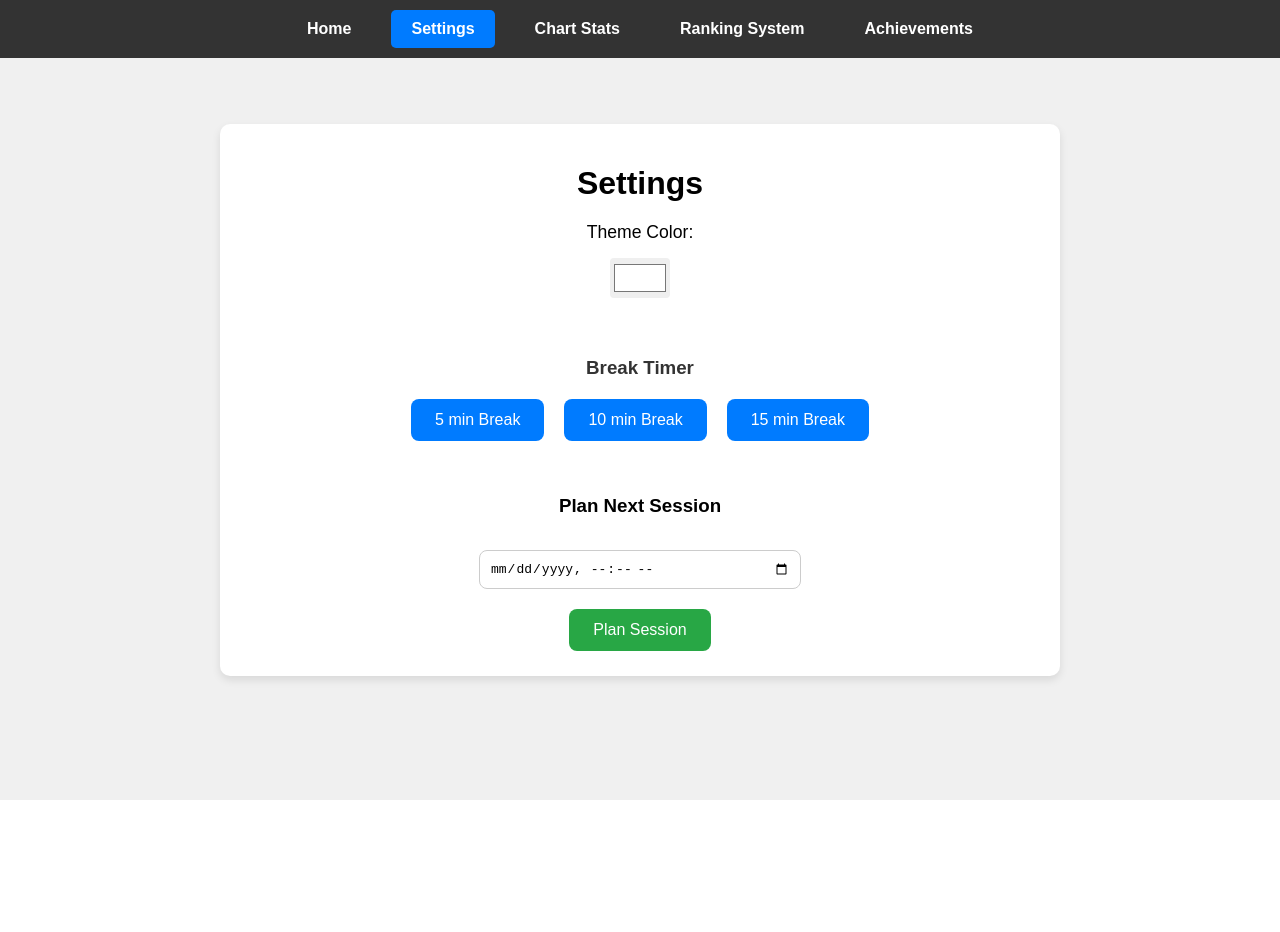
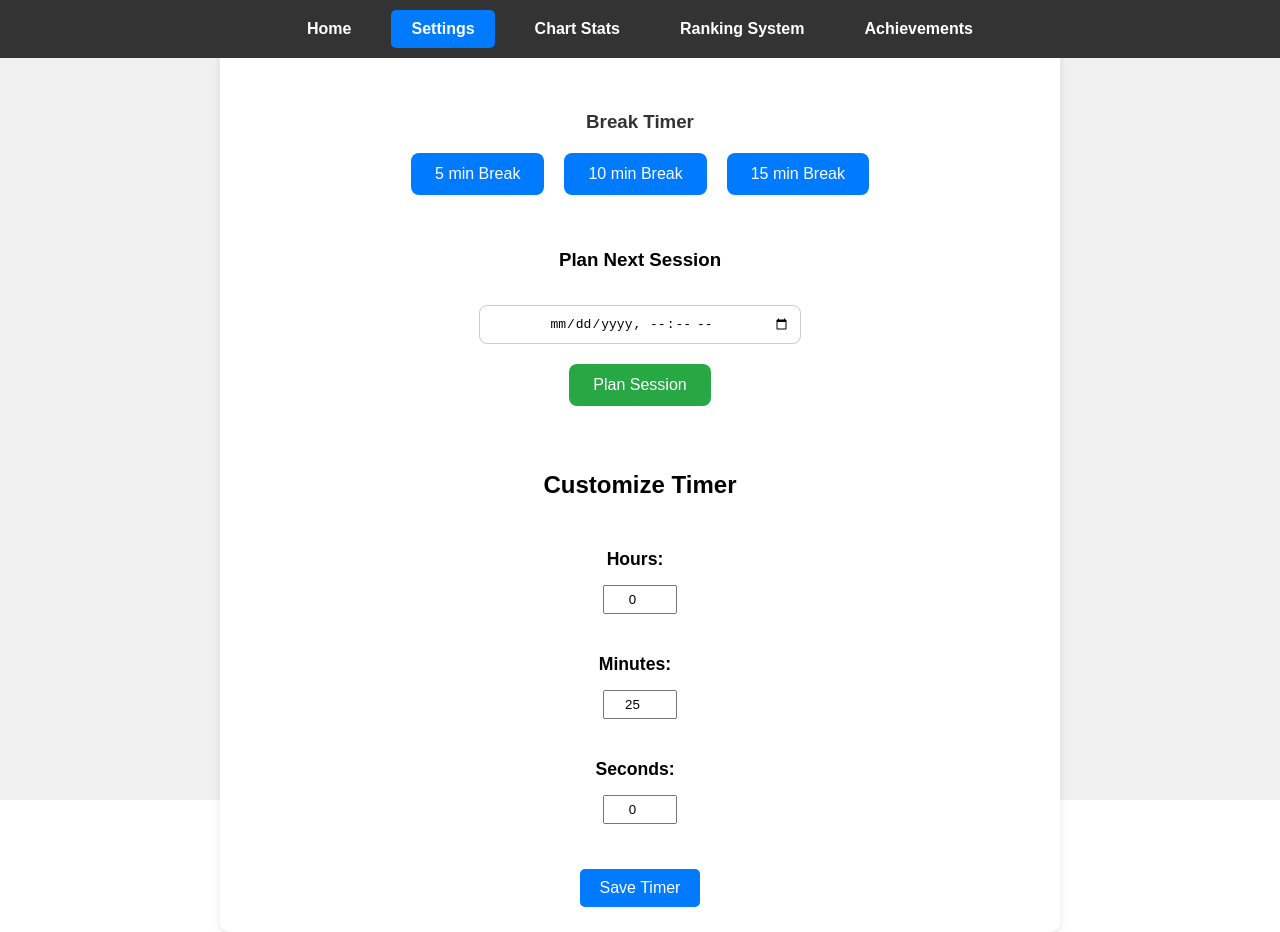
Before and after one commit to KeithG-stack/Time-Time, a React (Vite) app: page /settings in a window 1280 px wide. Before the commit the page ends 800 px from the top, so only its background shows below. Built offline with nearby package versions, Linux system fonts and the light colour scheme.

Commit message:
new settings

```diff
--- a/src/App.jsx
+++ b/src/App.jsx
@@ -7,6 +7,7 @@ import Achievements from './achievements/Achievements.jsx';
 import RankingSystem from "./RankingTittle/RankingSystem.jsx";
 import { NotificationProvider } from './settings/settingsContext';
 import NotificationDisplay from './settings/NotificationDisplay';
+import Navbar from './settings/Navbar';
 import './App.css';
 
 function App() {
@@ -15,6 +16,7 @@ function App() {
         const savedSessions = localStorage.getItem("completedSessions");
         return savedSessions ? JSON.parse(savedSessions) : [];
     });
+    const [customTimer, setCustomTimer] = useState(25 * 60); // Default to 25 minutes
 
     const handleThemeChange = useCallback((color) => {
         setThemeColor(color);
@@ -28,6 +30,10 @@ function App() {
         });
     }, []);
 
+    const handleTimerChange = (newTime) => {
+        setCustomTimer(newTime); // Update the custom timer duration
+    };
+
     useEffect(() => {
         document.body.style.backgroundColor = themeColor;
     }, [themeColor]);
@@ -35,15 +41,17 @@ function App() {
     return (
         <NotificationProvider>
             <Router>
+                <Navbar />
                 <div>
                     <Routes>
                         <Route path="/" element={
                             <TimerDisplay
                                 title="Focus Timer"
                                 addSession={addSession}
+                                initialTime={customTimer}
                             />
                         } />
-                        <Route path="/settings" element={<Settings onThemeChange={handleThemeChange} />} />
+                        <Route path="/settings" element={<Settings onThemeChange={handleThemeChange} onTimerChange={handleTimerChange} />} />
                         <Route path="/chart-stats" element={<ChartStats sessions={sessions} />} />
                         <Route path="/achievements" element={<Achievements />} />
                         <Route path="/ranking-system" element={<RankingSystem />} />
--- a/src/settings/Settings.jsx
+++ b/src/settings/Settings.jsx
@@ -4,7 +4,7 @@ import pageStyles from './PageLayout.module.css';
 import { useNotifications } from './settingsContext';
 import Navbar from "./Navbar";
 
-const Settings = ({ onThemeChange }) => {
+const Settings = ({ onThemeChange, onTimerChange }) => {
     const [breakTime, setBreakTime] = useState(0);
     const handleBreak = (breakDuration) => {
         setBreakTime(breakDuration);
@@ -36,6 +36,16 @@ const Settings = ({ onThemeChange }) => {
         } else {
             addNotification({ message: 'Please select a future time for your session.', type: 'error' });
         }
+    };
+
+    const [customHours, setCustomHours] = useState(0);
+    const [customMinutes, setCustomMinutes] = useState(25); // Default to 25 minutes
+    const [customSeconds, setCustomSeconds] = useState(0);
+
+    const handleSave = () => {
+        const totalSeconds = (customHours * 3600) + (customMinutes * 60) + customSeconds;
+        onTimerChange(totalSeconds); // Pass the custom time to the parent component
+        alert("Timer settings saved!");
     };
 
     return (
@@ -77,6 +87,38 @@ const Settings = ({ onThemeChange }) => {
                                 <button onClick={handlePlanSession}>Plan Session</button>
                             </div>
                         </div>
+
+                        <div className={styles.settingGroup}>
+                            <h2>Customize Timer</h2>
+                            <div className={styles.settingItem}>
+                                <label>Hours:</label>
+                                <input
+                                    type="number"
+                                    value={customHours}
+                                    onChange={(e) => setCustomHours(parseInt(e.target.value, 10) || 0)}
+                                    min="0"
+                                />
+                            </div>
+                            <div className={styles.settingItem}>
+                                <label>Minutes:</label>
+                                <input
+                                    type="number"
+                                    value={customMinutes}
+                                    onChange={(e) => setCustomMinutes(parseInt(e.target.value, 10) || 0)}
+                                    min="0"
+                                />
+                            </div>
+                            <div className={styles.settingItem}>
+                                <label>Seconds:</label>
+                                <input
+                                    type="number"
+                                    value={customSeconds}
+                                    onChange={(e) => setCustomSeconds(parseInt(e.target.value, 10) || 0)}
+                                    min="0"
+                                />
+                            </div>
+                            <button onClick={handleSave}>Save Timer</button>
+                        </div>
                     </div>
                 </div>
             </div>
--- a/src/settings/Settings.module.css
+++ b/src/settings/Settings.module.css
@@ -17,6 +17,7 @@
     flex-direction: column;
     gap: 30px;
     align-items: center;
+    margin-top: 20px;
 }
 
 .settingItem {
@@ -26,6 +27,7 @@
     gap: 15px;
     width: 100%;
     max-width: 400px;
+    margin-bottom: 10px;
 }
 
 .settingItem label {
@@ -33,6 +35,8 @@
     display: flex;
     align-items: center;
     gap: 10px;
+    margin-right: 10px;
+    font-weight: bold;
 }
 
 .settingItem input[type="color"] {
@@ -42,6 +46,12 @@
     border: none;
     border-radius: 4px;
     cursor: pointer;
+}
+
+.settingItem input {
+    padding: 5px;
+    width: 60px;
+    text-align: center;
 }
 
 .breakButtons {
@@ -161,3 +171,17 @@
 .breakSettings button:hover {
     background-color: #0056b3;
 }
+
+button {
+    padding: 10px 20px;
+    background-color: #007bff;
+    color: white;
+    border: none;
+    border-radius: 5px;
+    cursor: pointer;
+    transition: background-color 0.3s ease;
+}
+
+button:hover {
+    background-color: #0056b3;
+}
--- a/src/timer/TimerDisplay.jsx
+++ b/src/timer/TimerDisplay.jsx
@@ -3,12 +3,9 @@ import styles from '../settings/PageLayout.module.css';
 import timerStyles from './TimerDisplay.module.css';
 import Navbar from "../settings/Navbar";
 
-const TimerDisplay = ({ title }) => {
-    const [time, setTime] = useState(25 * 60); // Default to 25 minutes
+const TimerDisplay = ({ title, initialTime }) => {
+    const [time, setTime] = useState(initialTime); // Use the initial time from props
     const [isRunning, setIsRunning] = useState(false);
-    const [hours, setHours] = useState(0);
-    const [minutes, setMinutes] = useState(25); // Default to 25 minutes
-    const [seconds, setSeconds] = useState(0);
     const [streak, setStreak] = useState(0);
     const [motivationalQuote, setMotivationalQuote] = useState("");
     const [isSoundEnabled, setIsSoundEnabled] = useState(true);
@@ -41,16 +38,6 @@ const TimerDisplay = ({ title }) => {
         return () => clearInterval(interval);
     }, [isRunning, time]);
 
-    useEffect(() => {
-        const hours = Math.floor(time / 3600);
-        const minutes = Math.floor((time % 3600) / 60);
-        const seconds = time % 60;
-
-        setHours(hours);
-        setMinutes(minutes);
-        setSeconds(seconds);
-    }, [time]);
-
     const handleStart = () => {
         setIsRunning(true);
     };
@@ -61,10 +48,7 @@ const TimerDisplay = ({ title }) => {
 
     const handleReset = () => {
         setIsRunning(false);
-        setTime(25 * 60); // Reset to 25 minutes
-        setHours(0);
-        setMinutes(25); // Reset minutes to 25
-        setSeconds(0);
+        setTime(initialTime); // Reset to the initial time from props
     };
 
     const handleTimerComplete = () => {
@@ -76,7 +60,7 @@ const TimerDisplay = ({ title }) => {
         alert("Time's up! Great job!");
     };
 
-    const totalTime = 25 * 60; // Default total time is 25 minutes
+    const totalTime = initialTime; // Use the initial time for progress calculation
     const progress = totalTime > 0 ? (time / totalTime) * 100 : 0;
 
     return (
```
